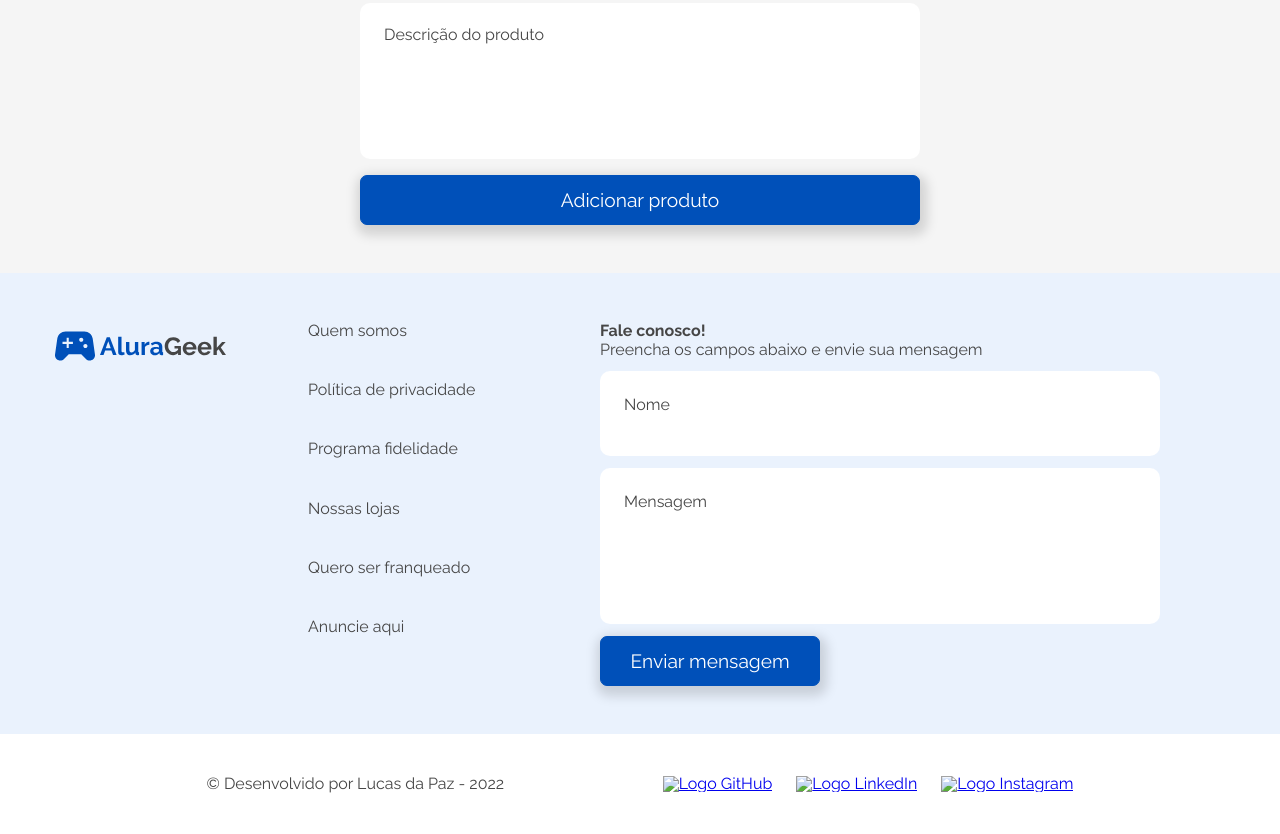
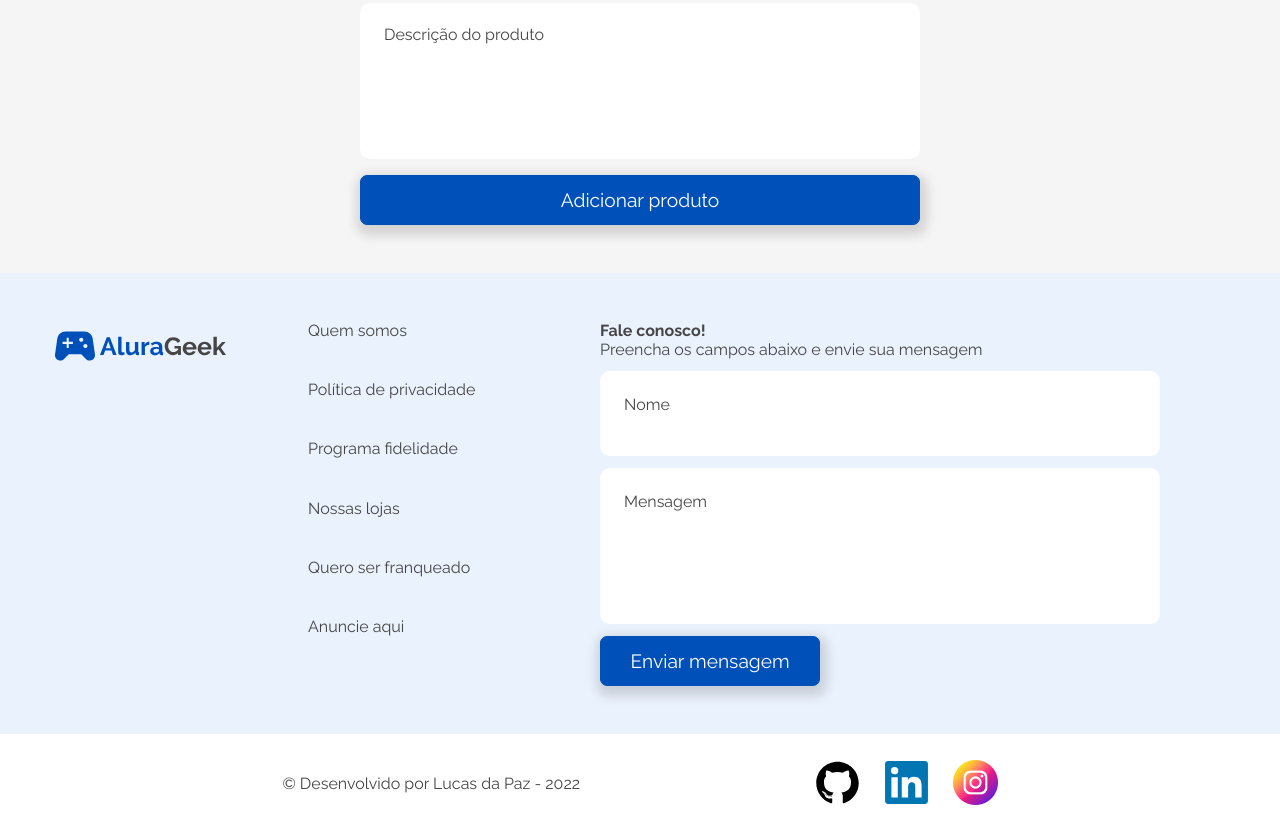
Before and after one commit to xLucaspx/alurageek, a plain HTML site: page cadastro-produto.html in a window 1280 px wide. Shown: the part 678-1512 px from the top of the page. Drawn offline with Linux system fonts and the light colour scheme; the site is published under a folder, as on GitHub Pages, so addresses that start at the root find nothing.

Commit message:
Corrigindo endereço img redes

```diff
--- a/cadastro-produto.html
+++ b/cadastro-produto.html
@@ -111,13 +111,13 @@
 
         <ul class="redes">
 			<li><a href="https://github.com/xLucaspx" class="redes__link" title="Lucas da Paz | GitHub" target="_blank">
-                <img src="/img/redes/logo-github.svg" alt="Logo GitHub" width="45px" height="45px" class="redes__img">
+                <img src="img/redes/logo-github.svg" alt="Logo GitHub" width="45px" height="45px" class="redes__img">
             </a></li>
 			<li><a href="https://www.linkedin.com/in/xlucaspx/" class="redes__link" title="Lucas da Paz | LinkedIn" target="_blank">
-                <img src="/img/redes/logo-linkedin.svg" alt="Logo LinkedIn" width="45px" height="45px" class="redes__img">
+                <img src="img/redes/logo-linkedin.svg" alt="Logo LinkedIn" width="45px" height="45px" class="redes__img">
             </a></li>
             <li><a href="https://www.instagram.com/luacspaz/" class="redes__link" title="Lucas da Paz | Instagram" target="_blank">
-                <img src="/img/redes/logo-instagram.png" alt="Logo Instagram" width="45px" height="45px" class="redes__img">
+                <img src="img/redes/logo-instagram.png" alt="Logo Instagram" width="45px" height="45px" class="redes__img">
             </a></li>
         </ul>
     </footer>
```
Also changed, not shown: index.html (+3 -3 lines), login.html (+3 -3 lines), produtos.html (+3 -3 lines).
